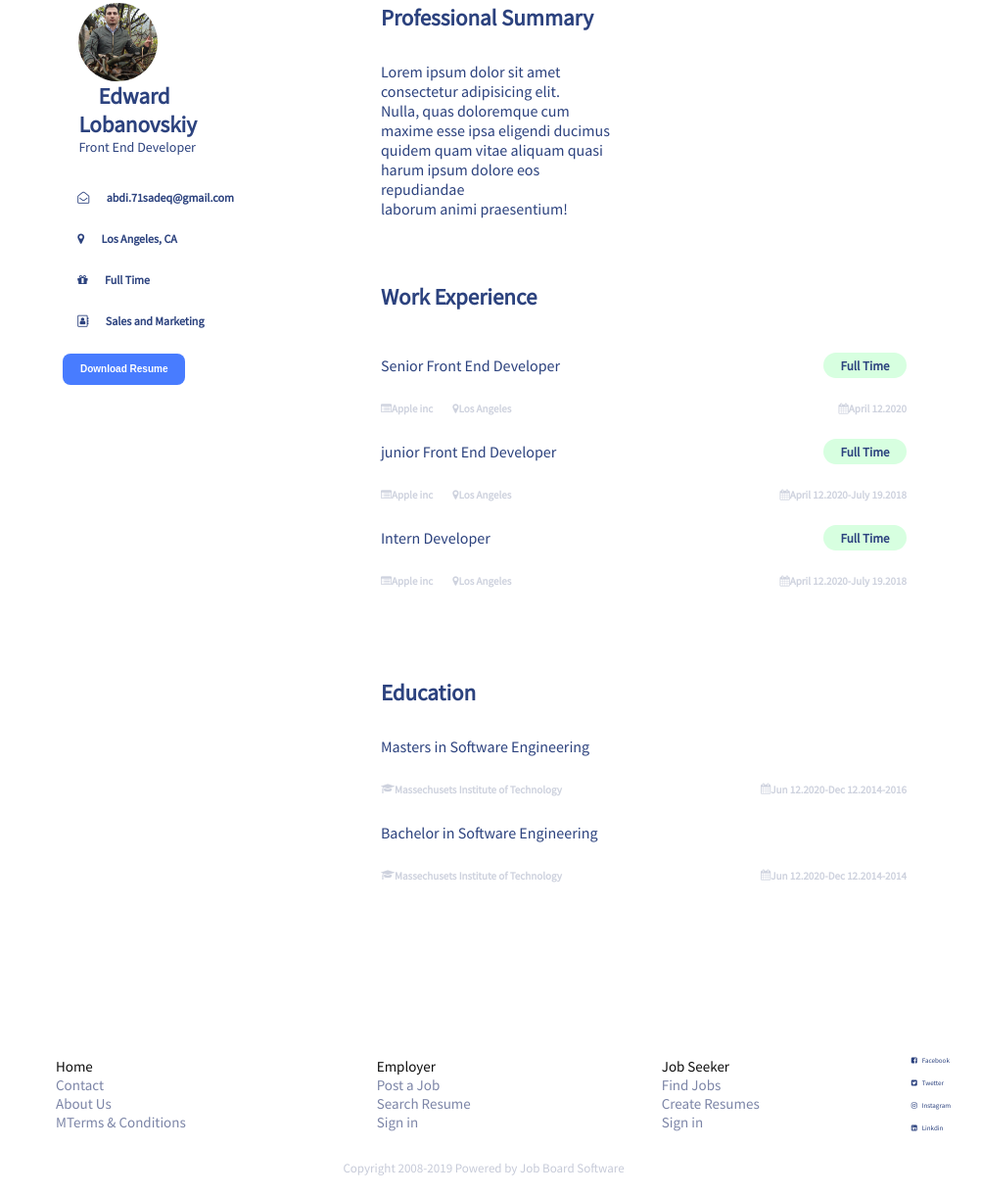
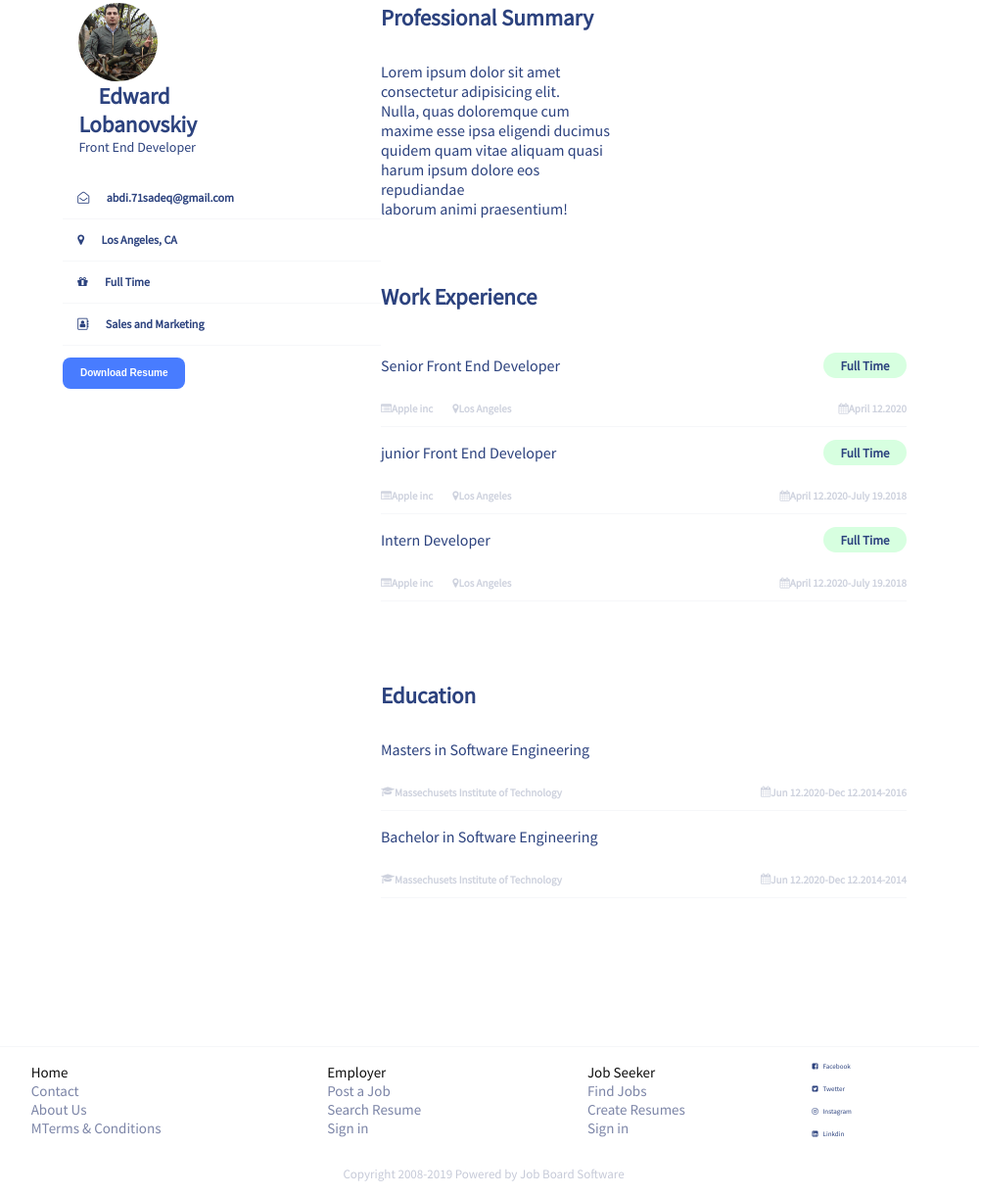
Before and after one commit to sadeqabdi/html-project-, a plain HTML site: page index.html in a window 1280 px wide. Shown: the part 93-1313 px from the top of the page at 98% size, without its empty margins (146-1148 px from the left). Drawn offline with Linux system fonts and the light colour scheme.

Commit message:
compelete

```diff
--- a/index.css
+++ b/index.css
@@ -49,6 +49,7 @@
     font-size: 11px;
     color: #ced2de;
     font-weight: 800;
+    border-bottom: 1px solid #f6f7f9;
 }
 .detail_junior{
     display: flex;
@@ -56,6 +57,7 @@
     font-size: 11px;
     color: #ced2de;
     font-weight: 800;
+    border-bottom: 1px solid #f6f7f9;
 }
 .detail_intern{
     display: flex;
@@ -63,6 +65,7 @@
     font-size: 11px;
     color: #ced2de;
     font-weight: 800;
+    border-bottom: 1px solid #f6f7f9;
 }
 .block_master{
     display: flex;
@@ -84,6 +87,7 @@
     font-size: 11px;
     color: #ced2de;
     font-weight: 800;
+    border-bottom: 1px solid #f6f7f9;
 }
 
 .detail_bachelor{
@@ -92,6 +96,7 @@
     font-size: 11px;
     color: #ced2de;
     font-weight: 800;
+    border-bottom: 1px solid #f6f7f9;
 }
 .work_time{
     background: #d7ffe0;
@@ -144,6 +149,15 @@
 .section_experience{
     padding-bottom: 50px;
     width: 220%;
+}
+.footer{
+    display: flex;
+    justify-content: space-evenly;
+    margin-top: 12%;
+    align-items: center;
+    color: #2c427e;
+    border-top: 1px solid #f6f7f9;
+    width: 90%;
 }
 
 
--- a/index.html
+++ b/index.html
@@ -69,10 +69,10 @@
 
                     <div  class="list_item--img">
                         <dl>
-                            <dt><i class="fa fa-envelope-open-o" aria-hidden="true" style="padding: 15px;"></i>  abdi.71sadeq@gmail.com</dt>
-                            <dt><i class="fa fa-map-marker" aria-hidden="true" style="padding: 15px;"></i> Los Angeles, CA</dt>
-                            <dt><i class="fa fa-gift" aria-hidden="true" style="padding: 15px;"></i> Full Time</dt>
-                            <dt><i class="fa fa-address-book-o" aria-hidden="true" style="padding: 15px;"></i> Sales and Marketing</dt>
+                            <dt style="border-bottom: 1px solid #f6f7f9;"><i class="fa fa-envelope-open-o" aria-hidden="true" style="padding: 15px;"></i>  abdi.71sadeq@gmail.com</dt>
+                            <dt style="border-bottom: 1px solid #f6f7f9;"><i class="fa fa-map-marker" aria-hidden="true" style="padding: 15px;"></i> Los Angeles, CA</dt>
+                            <dt style="border-bottom: 1px solid #f6f7f9;"><i class="fa fa-gift" aria-hidden="true" style="padding: 15px;"></i> Full Time</dt>
+                            <dt style="border-bottom: 1px solid #f6f7f9;"><i class="fa fa-address-book-o" aria-hidden="true" style="padding: 15px;"></i> Sales and Marketing</dt>
 
                         </dl>
                     </div>
@@ -264,7 +264,7 @@
 
         <footer>
             <div>
-                <div style="display: flex; justify-content: space-evenly; margin-top: 12%; align-items: center; color: #2c427e;">
+                <div class="footer">
                     <section>
                         <div>
                             <ul class="ul_home">
```
